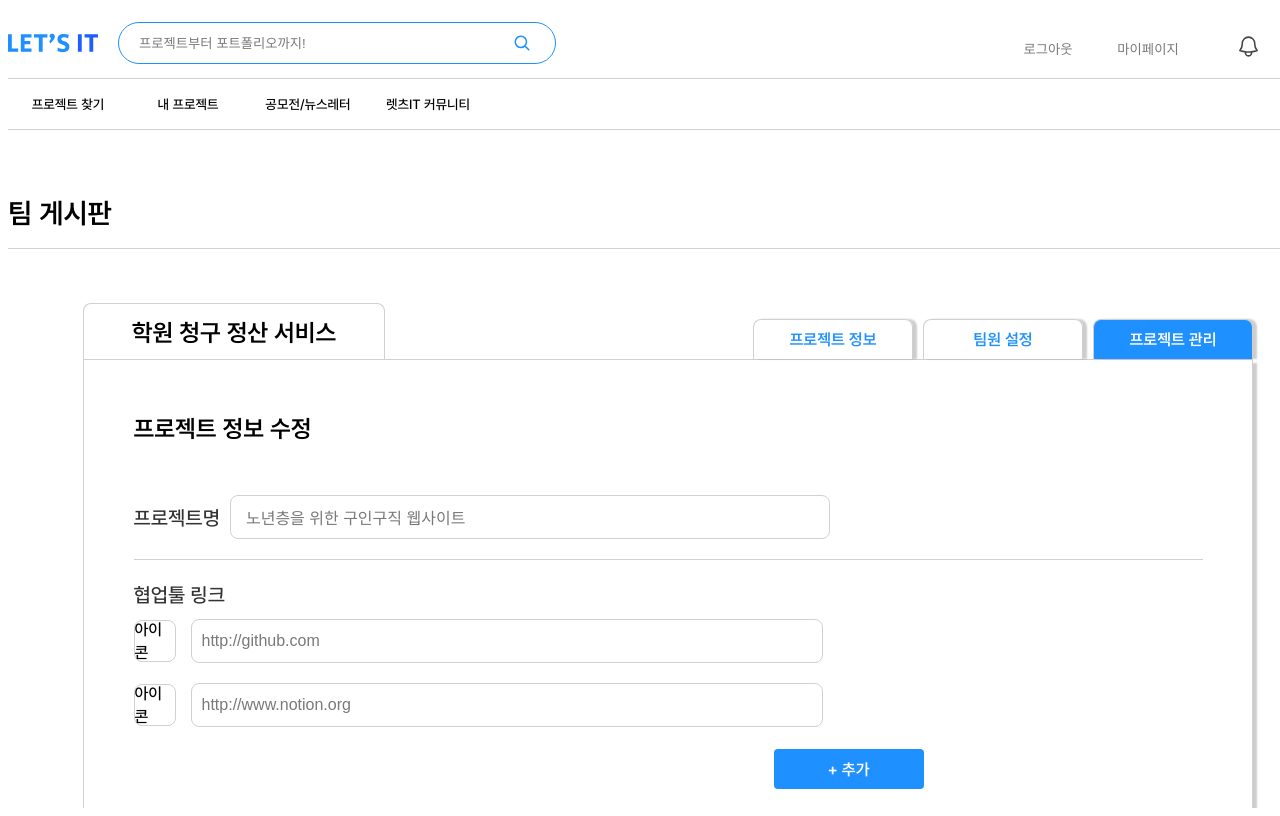
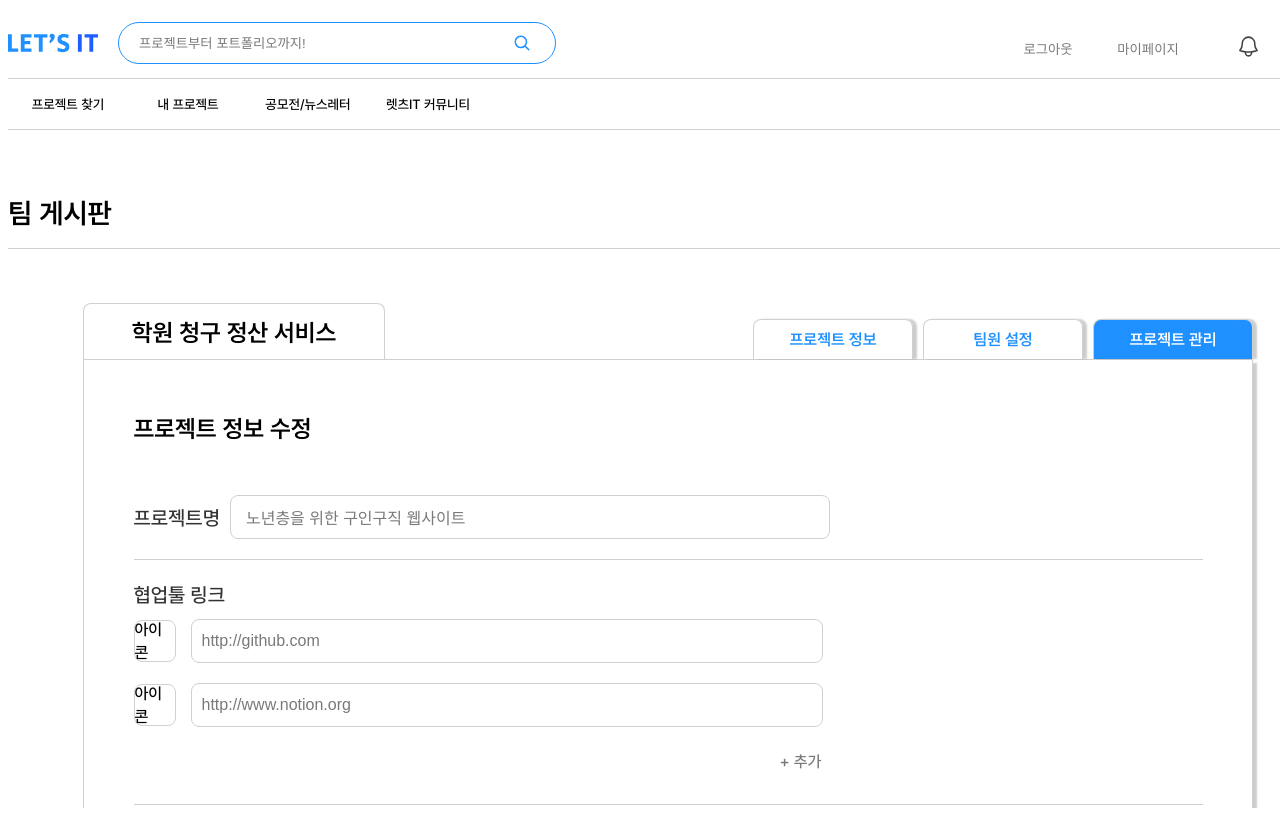
Before and after one commit to yezixx/SOLUX_LETS_IT_Frontend, a React (Vite) app: page /manage/edit in a window 1280 px wide. Built offline with nearby package versions, Linux system fonts and the light colour scheme; the HTML template or start-up script is replaced by a standard one.

Commit message:
Design: 배경x, text-color2인 스타일 정의

```diff
--- a/src/Components/Button/Button.module.css
+++ b/src/Components/Button/Button.module.css
@@ -41,3 +41,11 @@ radious, font 등만 달라지는 경우
   background-color: var(--main-color2);
   border-radius: 10px;
 }
+/*none background-color, none border*/
+.button--NONE__TEXT-TC2 {
+  width: fit-content;
+  height: fit-content;
+  color: var(--text-color2);
+  background-color: white;
+  font-family: "pretendardM";
+}
```
